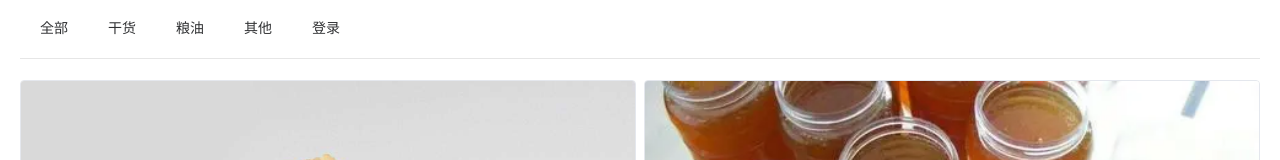
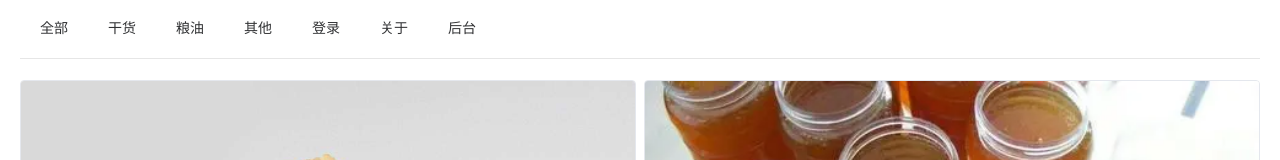
Before and after one commit to zzy2005137/vue-grocery, a Vue app: page / in a window 1280 px wide. Shown: the top 160 px of the page. Built offline with nearby package versions, Linux system fonts and the light colour scheme.

Commit message:
fix router

```diff
--- a/src/components/Navigation.vue
+++ b/src/components/Navigation.vue
@@ -21,6 +21,12 @@
       <el-menu-item index="5">
         <router-link to="/landing"> 登录 </router-link></el-menu-item
       >
+      <el-menu-item index="6">
+        <router-link to="/about"> 关于 </router-link></el-menu-item
+      >
+      <el-menu-item index="7">
+        <router-link to="/back"> 后台 </router-link></el-menu-item
+      >
     </el-menu>
     <div class="line"></div>
   </div>
```
